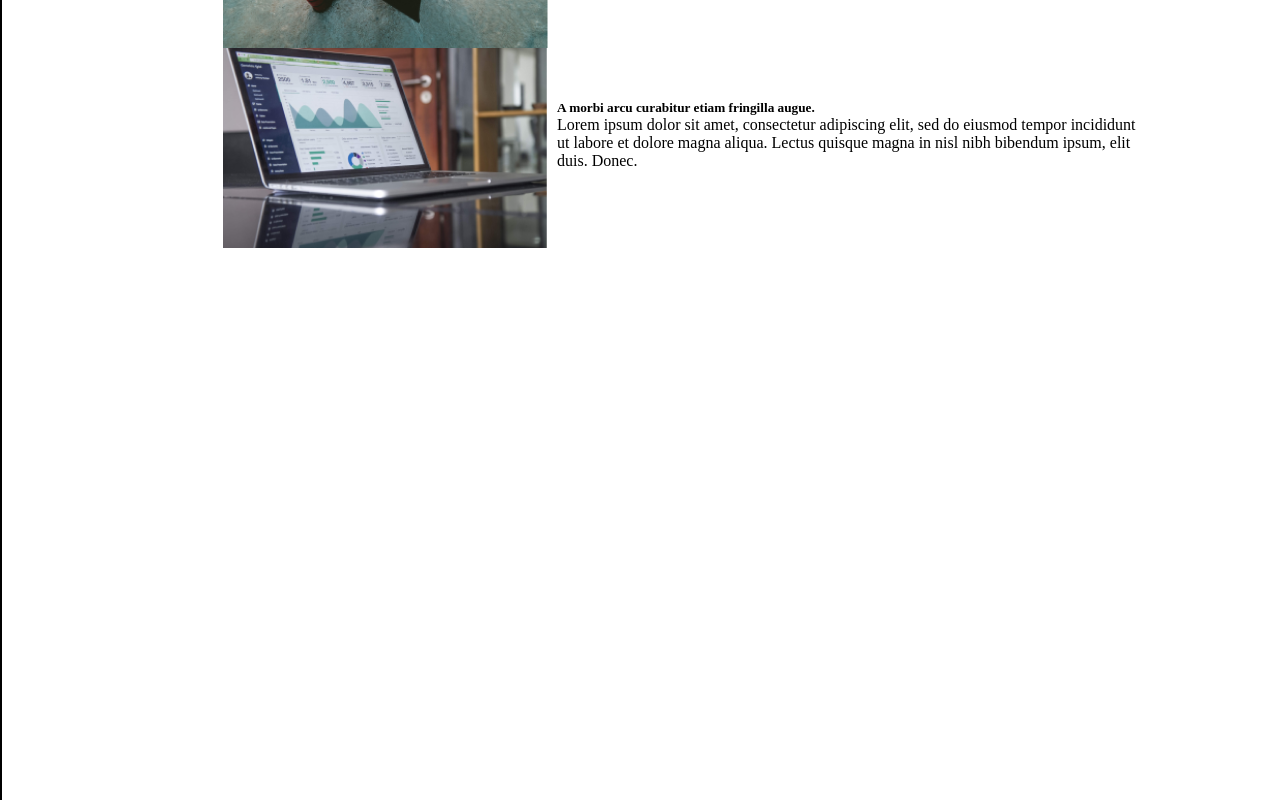
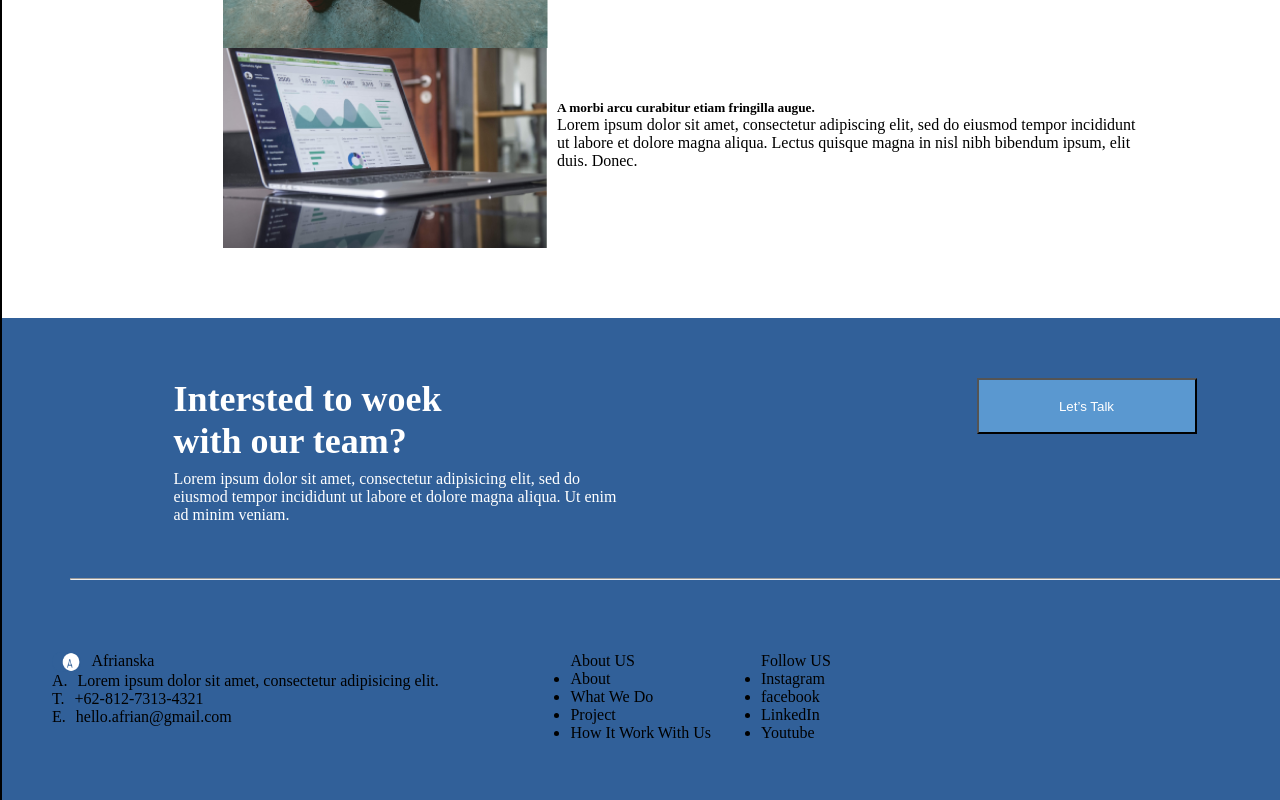
Before and after one commit to kenyoSaenzRojas/Practica5, a plain HTML site: page index.html in a window 1280 px wide. Shown: the part 2000-2800 px from the top of the page. Drawn offline with Linux system fonts and the light colour scheme.

Commit message:
avanzando

```diff
--- a/index.html
+++ b/index.html
@@ -121,6 +121,74 @@
             </div>
         </div>
 
+        <footer class="pie">
+            <div class="info">
+                <div class="sub-info">
+                    <h6>Intersted to woek
+                        with our team?
+                    </h6>
+                    <p>
+                        Lorem ipsum dolor sit amet, consectetur adipisicing elit, sed do eiusmod tempor incididunt ut labore et dolore magna aliqua. Ut enim ad minim veniam.
+                    </p>
+                </div>
+                <input type="button" value="Let’s Talk">
+            </div>
+
+            <hr>
+            <br><br><br><br>
+            <div class="contacto">
+
+
+                <div class="pie-1">
+                    <div class="afr">
+                        <img  class="espacio" src="./img/Group 19.png" alt="" style="height: 20px; height: 20px;">
+                    <p>Afrianska</p>
+                    </div>
+                    <div class="A">
+                       <p class="espacio">A.</p>
+                       <p>Lorem ipsum dolor sit amet, consectetur adipisicing elit.</p>
+                    </div>
+                    <div class="T">
+                        <p class="espacio">T.</p>
+                        <p>+62-812-7313-4321</p>
+                    </div>
+                    <div class="E">
+                        <p class="espacio">E.</p>
+                        <p>hello.afrian@gmail.com</p>
+                    </div>
+
+                </div>
+
+
+                <div class="sub">
+
+                    <div class="about">
+                        <span>About US</span>
+                        <ul>
+
+                            <li>About</li>
+                            <li>What We Do</li>
+                            <li>Project</li>
+                            <li>How It Work With Us</li>
+                        </ul>
+                    </div>
+
+                    <div class="follow">
+                        <span>Follow US</span>
+                        <ul>
+                            <li>Instagram</li>
+                            <li>facebook</li>
+                            <li>LinkedIn</li>
+                            <li>Youtube</li>
+                        </ul>
+
+                    </div>
+                </div>
+
+            </div>
+
+        </footer>
+
 
 
     </main>
--- a/style.css
+++ b/style.css
@@ -29,6 +29,7 @@ body{
 .lista{
     display: flex;
     list-style-type: none;
+    font-family: Helvetica;
 }
 .lista li{
     margin-left: 10px;
@@ -47,6 +48,13 @@ body{
     width: 400px;
     text-align: center;
 
+}
+h3{
+    font-family: Helvetica;
+    font-weight: 700;
+    font-size: 36px;
+    color: #1F3F68;
+    margin-bottom: 20px;
 }
 
 /* texto */
@@ -93,8 +101,13 @@ hr{
 
 }
 h4{
-    margin: 10px;
+    font-family: Helvetica;
+    font-weight: 700;
+    font-size: 22px;
     color: #1F3F68;
+    margin-top: 20px;
+    margin-bottom: 20px;
+
 }
 
 /* articulo */
@@ -111,3 +124,81 @@ h4{
 h5{
     margin-left: 10px;
 }
+
+/* Pie */
+
+.pie{
+    margin-top: 70px;
+    background-color: #316099;
+    width: 1366px;
+    height: 50x;
+    padding-bottom: 70px;
+}
+
+.info{
+
+    height: 260px;
+    display: flex;
+}
+.sub-info h6{
+    width: 304px;
+    height: 92px;
+    font-size: 36px;
+    color: #ffff;
+}
+.sub-info p{
+    width: 460px;
+    height: 80px;
+    font-size: 16px;
+    color: #ffff;
+}
+.info input{
+    background-color:#5A98D0;
+    width: 220px;
+    height: 56px;
+    color: #ffff    ;
+}
+.info{
+    padding-top: 60px;
+    display: flex;
+    justify-content: space-around;
+}
+.pie-1{
+    display: flex;
+    flex-direction: column;
+}
+
+.contacto{
+    display: flex;
+    justify-content: left;
+    column-gap: 10%;
+    margin-left: 50px;
+
+}
+
+.sub{
+    display: flex;
+    justify-content: space-around;
+}
+.about{
+    padding-right: 50px;
+}
+
+.afr{
+    display: flex;
+}
+.afr img{
+    padding: 0;
+}
+.A{
+    display: flex;
+}
+.T{
+    display: flex;
+}
+.E{
+    display: flex;
+}
+.espacio{
+    margin-right: 10px;
+}
```
